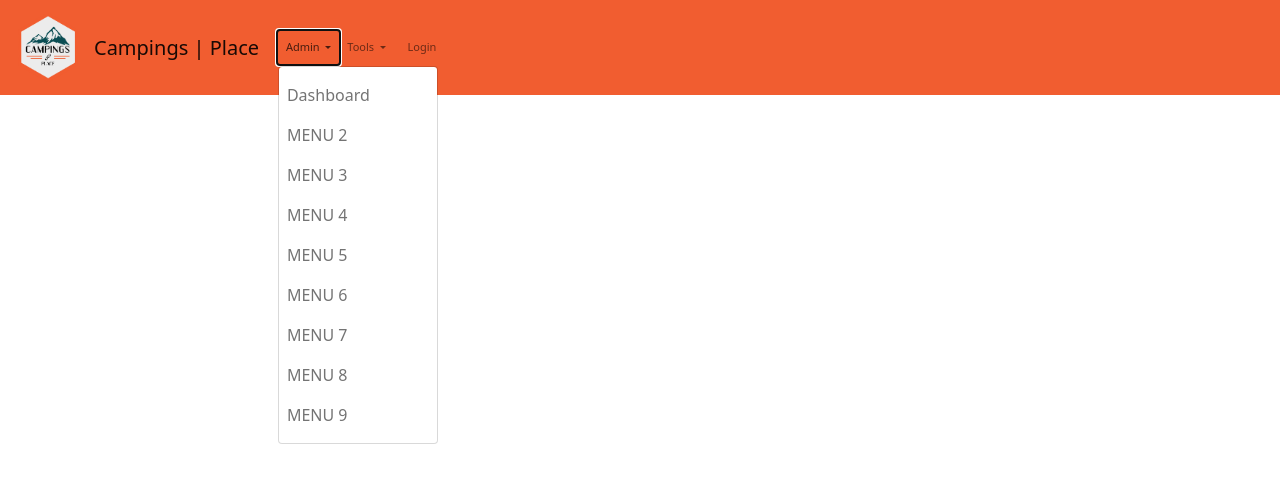
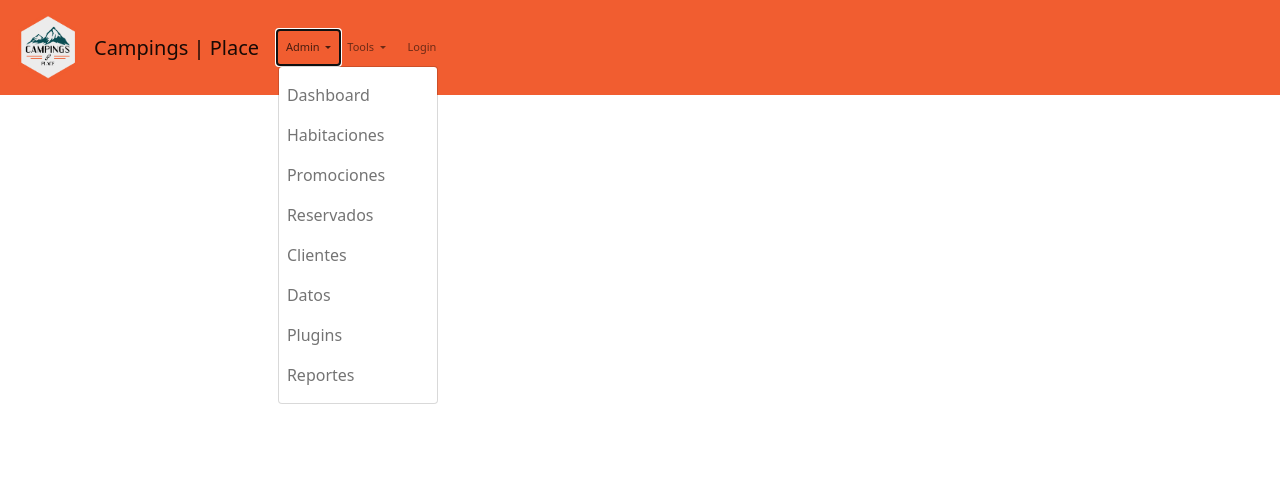
Before and after one commit to fabrika-developer/campingsPlace, a PHP site: page /php/src/views/index.php in a window 1280 px wide, after a click on "Admin". Shown: the top 483 px of the page. Run offline with PHP 8.4, Linux system fonts and the light colour scheme; some libraries are stand-ins or nearby versions.

```diff
--- a/php/src/templates/menu.php
+++ b/php/src/templates/menu.php
@@ -32,14 +32,14 @@ $navbar = '
                             </a>
                             <ul class="dropdown-menu" aria-labelledby="navbarDropdownMenuLink">
                                 <li><a class="nav-link" href="dashboard.php">Dashboard</a></li>
-                                <li><a class="nav-link" href="balances.php">MENU 2</a></li>
-                                <li><a class="nav-link" href="envios.php">MENU 3</a></li>
-                                <li><a class="nav-link" href="expediciones.php">MENU 4</a></li>
-                                <li><a class="nav-link" href="pagos.php">MENU 5</a></li>
-                                <li><a class="nav-link" href="comisiones.php">MENU 6</a></li>
-                                <li><a class="nav-link" href="pagos_celit.php">MENU 7</a></li>
-                                <li><a class="nav-link" href="metodos_pago.php">MENU 8</a></li>
-                                <li><a class="nav-link" href="reportes.php">MENU 9</a></li>
+                                <li><a class="nav-link" href="balances.php">Habitaciones</a></li>
+                                <li><a class="nav-link" href="envios.php">Promociones</a></li>
+                                <li><a class="nav-link" href="expediciones.php">Reservados</a></li>
+                                <li><a class="nav-link" href="pagos.php">Clientes</a></li>
+                                <li><a class="nav-link" href="comisiones.php">Datos</a></li>
+                                <li><a class="nav-link" href="pagos_celit.php">Plugins</a></li>
+
+                                <li><a class="nav-link" href="reportes.php">Reportes</a></li>
                             </ul>
                         </li>
                         <li class="nav-item dropdown">
@@ -47,11 +47,17 @@ $navbar = '
                             Tools
                             </a>
                             <ul class="dropdown-menu" aria-labelledby="navbarDropdownMenuLink">
-                                <li><a class="nav-link" href="search_error.php">Tool 1</a></li>
-                                <li><a class="nav-link" href="import_and_resolve_csv.php">Tool 2</a></li>
-                                <li><a class="nav-link" href="import_csv.php">Tool 3</a></li>
-                                <li><a class="nav-link" href="resolve.php">Tool 4</a></li>
-                                <li><a class="nav-link" href="solucionados.php">Tool 5</a></li>
+                                <li><a class="nav-link" href="search_error.php">Subir Habitaciones</a></li>
+                                <li><a class="nav-link" href="import_and_resolve_csv.php">Subir Promociones</a></li>
+                                <li><a class="nav-link" href="import_csv.php">Gestionar Medias</a></li>
+                                <li><a class="nav-link" href="resolve.php">Gestionar SEO</a></li>
+                                <li><a class="nav-link" href="solucionados.php">Gestionar Traducciones</a></li>
+                                <li><a class="nav-link" href="solucionados.php">Gestionar Condiciones</a></li>
+                                <li><a class="nav-link" href="solucionados.php">Gestionar My Home</a></li>
+                                <li><a class="nav-link" href="solucionados.php">Gestionar Mailings</a></li>
+                                <li><a class="nav-link" href="solucionados.php">Gestionar Re-MKT</a></li>
+                                <li><a class="nav-link" href="metodos_pago.php">Pedir Soporte</a></li>
+                                <li><a class="nav-link" href="metodos_pago.php">Cambiar mi Plan</a></li>
                             </ul>
                         </li>
                         <li>&nbsp;</li>
```
Also changed, not shown: 1 other file.
